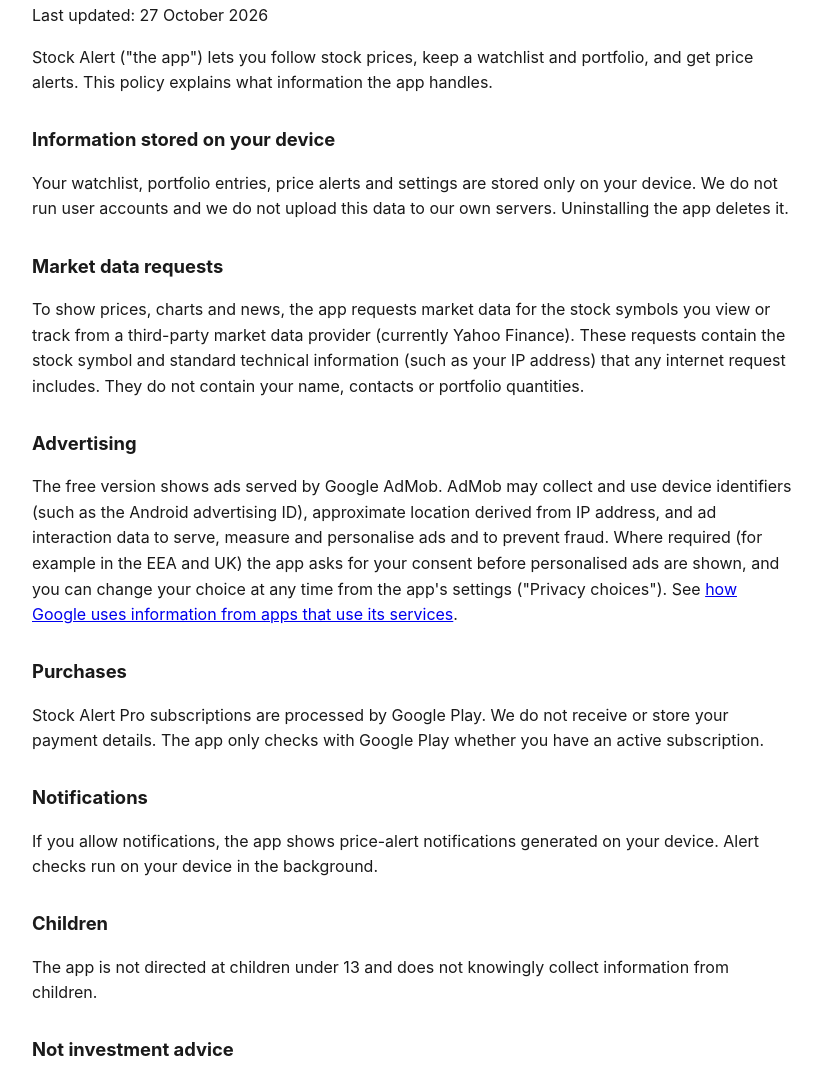
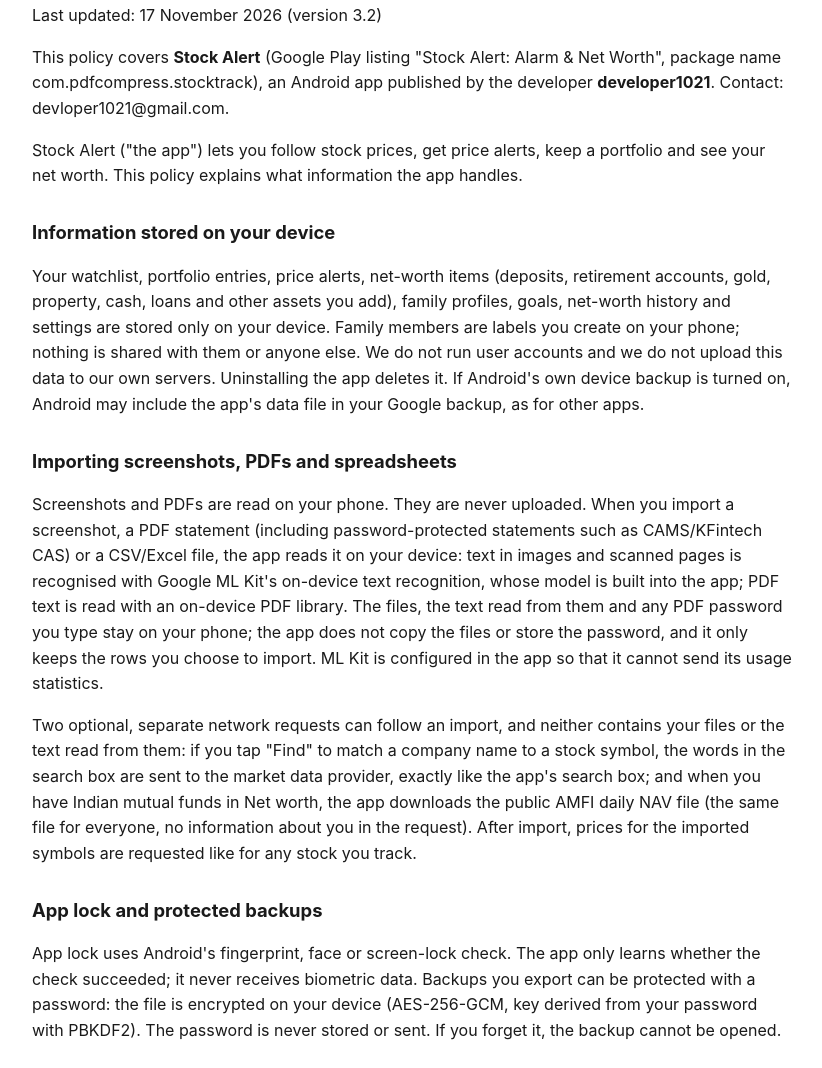
Before and after one commit to dev114453/dev114453.github.io, a plain HTML site: page privacy/stocktrack.html in a window 1280 px wide. Shown: the part 96-1164 px from the top of the page, without its empty margins (228-1050 px from the left). Drawn offline with Linux system fonts and the light colour scheme.

Commit message:
Privacy: Stock Alert 3.2

```diff
--- a/privacy/stocktrack.html
+++ b/privacy/stocktrack.html
@@ -11,15 +11,23 @@ h1{font-size:1.6rem}h2{font-size:1.15rem;margin-top:1.6em}
 </head>
 <body>
 <h1>Stock Alert – Privacy Policy</h1>
-<p>Last updated: 27 October 2026</p>
+<p>Last updated: 17 November 2026 (version 3.2)</p>
+<p>This policy covers <strong>Stock Alert</strong> (Google Play listing "Stock Alert: Alarm &amp; Net Worth", package name com.pdfcompress.stocktrack), an Android app published by the developer <strong>developer1021</strong>. Contact: devloper1021@gmail.com.</p>
 
-<p>Stock Alert ("the app") lets you follow stock prices, keep a watchlist and portfolio, and get price alerts. This policy explains what information the app handles.</p>
+<p>Stock Alert ("the app") lets you follow stock prices, get price alerts, keep a portfolio and see your net worth. This policy explains what information the app handles.</p>
 
 <h2>Information stored on your device</h2>
-<p>Your watchlist, portfolio entries, price alerts and settings are stored only on your device. We do not run user accounts and we do not upload this data to our own servers. Uninstalling the app deletes it.</p>
+<p>Your watchlist, portfolio entries, price alerts, net-worth items (deposits, retirement accounts, gold, property, cash, loans and other assets you add), family profiles, goals, net-worth history and settings are stored only on your device. Family members are labels you create on your phone; nothing is shared with them or anyone else. We do not run user accounts and we do not upload this data to our own servers. Uninstalling the app deletes it. If Android's own device backup is turned on, Android may include the app's data file in your Google backup, as for other apps.</p>
+
+<h2>Importing screenshots, PDFs and spreadsheets</h2>
+<p>Screenshots and PDFs are read on your phone. They are never uploaded. When you import a screenshot, a PDF statement (including password-protected statements such as CAMS/KFintech CAS) or a CSV/Excel file, the app reads it on your device: text in images and scanned pages is recognised with Google ML Kit's on-device text recognition, whose model is built into the app; PDF text is read with an on-device PDF library. The files, the text read from them and any PDF password you type stay on your phone; the app does not copy the files or store the password, and it only keeps the rows you choose to import. ML Kit is configured in the app so that it cannot send its usage statistics.</p>
+<p>Two optional, separate network requests can follow an import, and neither contains your files or the text read from them: if you tap "Find" to match a company name to a stock symbol, the words in the search box are sent to the market data provider, exactly like the app's search box; and when you have Indian mutual funds in Net worth, the app downloads the public AMFI daily NAV file (the same file for everyone, no information about you in the request). After import, prices for the imported symbols are requested like for any stock you track.</p>
+
+<h2>App lock and protected backups</h2>
+<p>App lock uses Android's fingerprint, face or screen-lock check. The app only learns whether the check succeeded; it never receives biometric data. Backups you export can be protected with a password: the file is encrypted on your device (AES-256-GCM, key derived from your password with PBKDF2). The password is never stored or sent. If you forget it, the backup cannot be opened.</p>
 
 <h2>Market data requests</h2>
-<p>To show prices, charts and news, the app requests market data for the stock symbols you view or track from a third-party market data provider (currently Yahoo Finance). These requests contain the stock symbol and standard technical information (such as your IP address) that any internet request includes. They do not contain your name, contacts or portfolio quantities.</p>
+<p>To show prices, charts and news, the app requests market data for the stock symbols you view or track (including those in your portfolio and net worth, such as gold and crypto prices and currency rates) from a third-party market data provider (currently Yahoo Finance). These requests contain the stock symbol and standard technical information (such as your IP address) that any internet request includes. They do not contain your name, contacts, quantities, amounts or net worth. Indian mutual fund prices come from AMFI's public daily file, as described above.</p>
 
 <h2>Advertising</h2>
 <p>The free version shows ads served by Google AdMob. AdMob may collect and use device identifiers (such as the Android advertising ID), approximate location derived from IP address, and ad interaction data to serve, measure and personalise ads and to prevent fraud. Where required (for example in the EEA and UK) the app asks for your consent before personalised ads are shown, and you can change your choice at any time from the app's settings ("Privacy choices"). See <a href="https://policies.google.com/technologies/ads">how Google uses information from apps that use its services</a>.</p>
@@ -28,7 +36,7 @@ h1{font-size:1.6rem}h2{font-size:1.15rem;margin-top:1.6em}
 <p>Stock Alert Pro subscriptions are processed by Google Play. We do not receive or store your payment details. The app only checks with Google Play whether you have an active subscription.</p>
 
 <h2>Notifications</h2>
-<p>If you allow notifications, the app shows price-alert notifications generated on your device. Alert checks run on your device in the background.</p>
+<p>If you allow notifications, the app shows price-alert notifications generated on your device. Alert checks run on your device in the background. The optional morning summary and the monthly "update your values" reminder are also created on your device; with app lock and "Hide amounts" on, the morning summary shows percentages only.</p>
 
 <h2>Children</h2>
 <p>The app is not directed at children under 13 and does not knowingly collect information from children.</p>
```
